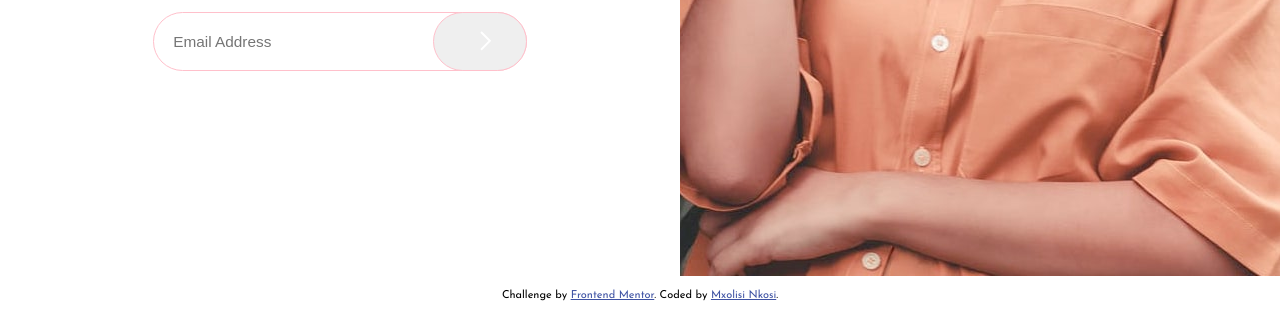
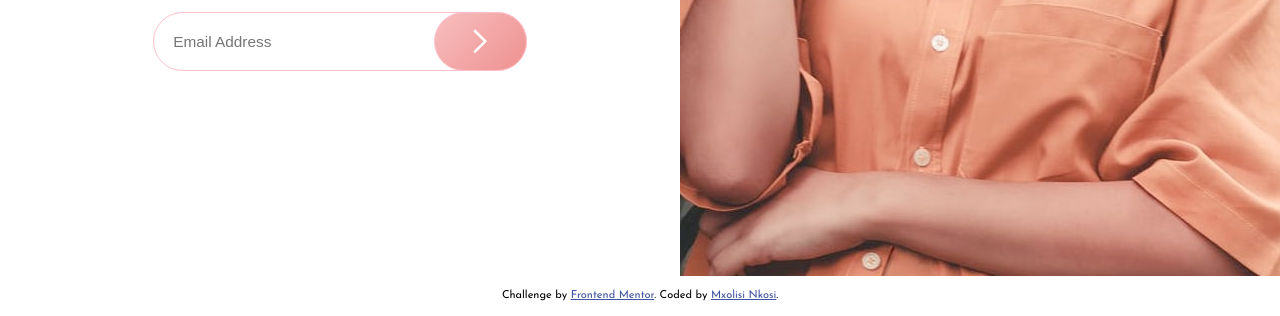
Before and after one commit to m-nkosi/BASE-APPAREL-COMING-SOON-MASTER, a plain HTML site: page index.html in a window 1280 px wide. Shown: the part 524-840 px from the top of the page. Drawn offline with Linux system fonts and the light colour scheme.

Commit message:
styling the desktop version form button

```diff
--- a/CSS/styles.css
+++ b/CSS/styles.css
@@ -93,10 +93,22 @@ form > * {
 form > button {
     width:25%;
     padding:unset;
-    padding: 1.35vw 3.6vw;
+    background: linear-gradient(135deg, hsl(0, 80%, 86%), hsl(0, 74%, 75%));
     position: absolute;
     height: 100%;
+    display: flex;
+    justify-content: center;
     right:0;
+}
+/* icon in the button */
+button > div {
+    background-image:url("/images/icon-arrow.svg");
+    background-repeat: no-repeat;
+    background-size: contain;
+    background-position: center;
+    width:2vw;
+    aspect-ratio: 1/1;
+    align-self: center;
 }
 /* mobile phones */
 @media (min-width:100px) and (max-width:1024px)
--- a/index.html
+++ b/index.html
@@ -43,9 +43,11 @@
             </p>
           </div>
           <form>
-            <input type="email" placeholder="Email Address">
+            <input  type="email" placeholder="Email Address">
             <button type="submit">
-              <svg xmlns="http://www.w3.org/2000/svg" width="12" height="20"><path fill="none" stroke="#FFF" stroke-width="2" d="M1 1l8.836 8.836L1 18.671"/></svg>
+              <div>
+
+              </div>
             </button>
           </form>
         </div>
```
